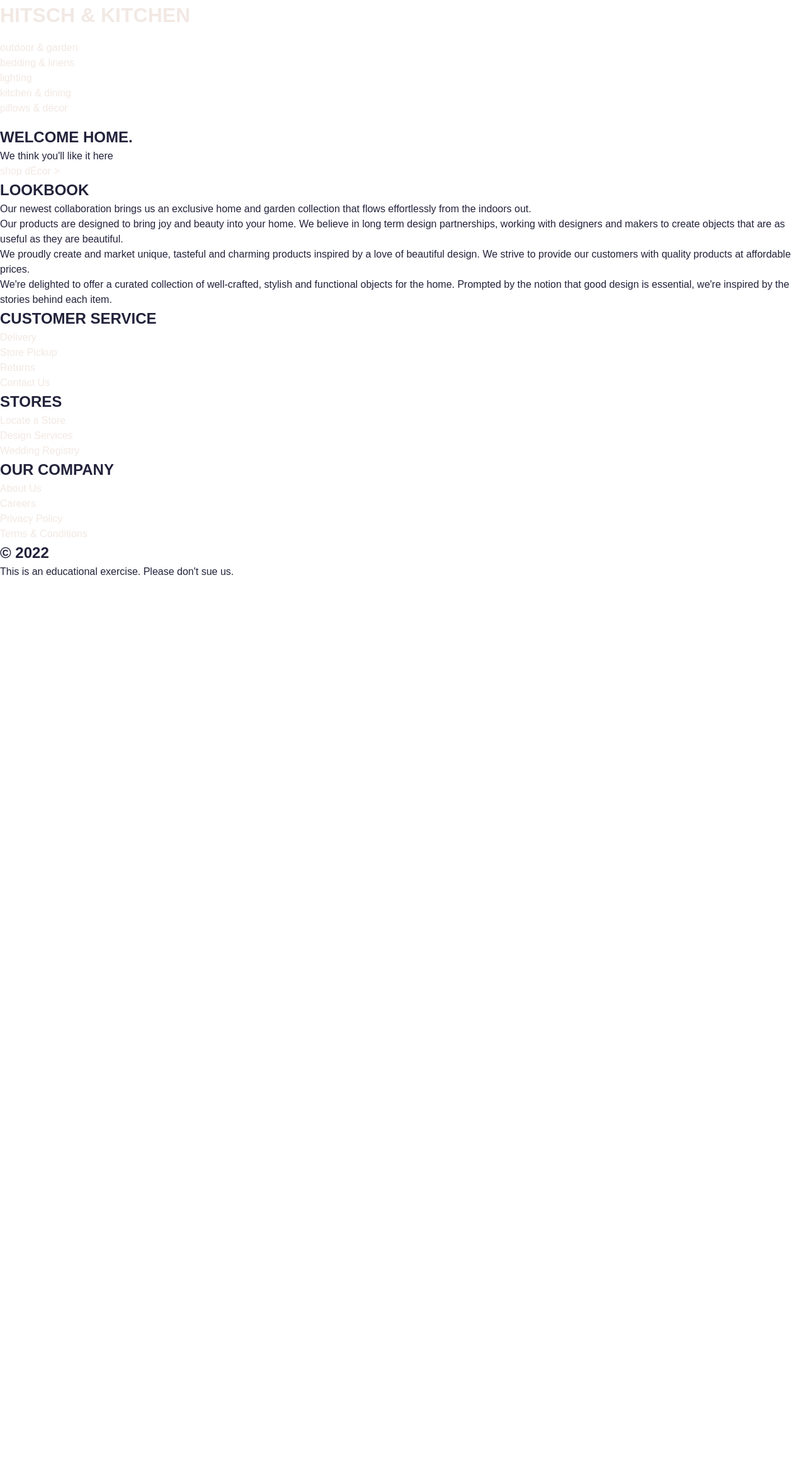
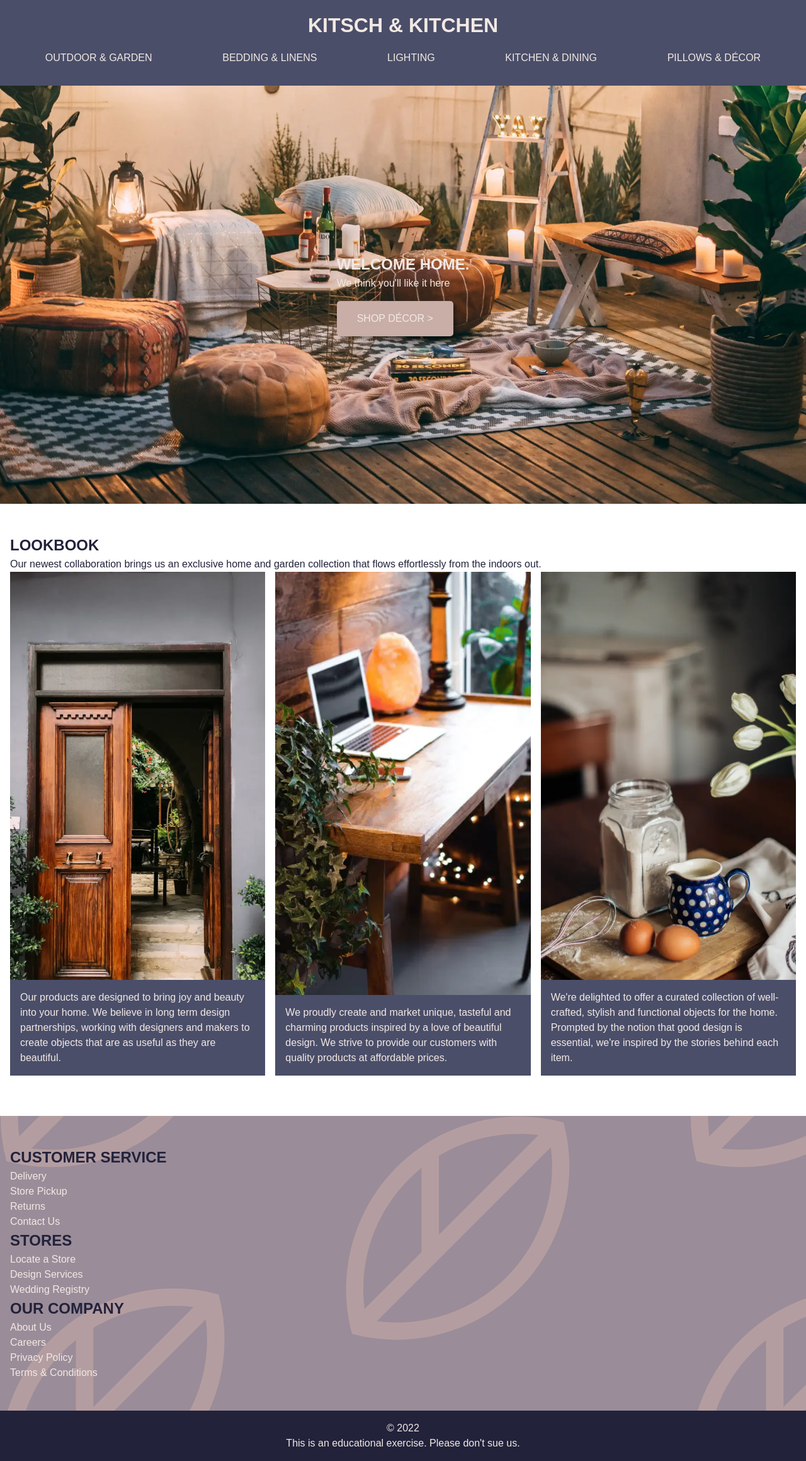
Before and after one commit to msuddaby/1530-demo-repo, a PHP site: page / in a window 1280 px wide. Shown: the whole page at 63% size. Before the commit the page ends 913 px from the top, so only its background shows below. Run offline with PHP 8.4, Linux system fonts and the light colour scheme.

Commit message:
almost done bgimages

```diff
--- a/backgroundimages-start/css/styles.css
+++ b/backgroundimages-start/css/styles.css
@@ -6,10 +6,19 @@ millennial pink: #C9ADA7;
 palest pink:     #F2E9E4;
 */
 
+:root {
+    --standard-space:     1rem;
+    --dk-navy:          #22223B;
+    --md-navy:           #4A4E69;
+    --mauve:            #9A8C98;
+    --millennialpink:   #C9ADA7;
+    --palestpink:       #F2E9E4;
+}
+
 /* Typography & Universal Styles */
 
 body {
-    color: #22223B;
+    color: var(--dk-navy);
     font-family: 'Montserrat', sans-serif;
 }
 
@@ -23,7 +32,7 @@ ul, li {
 }
 
 a {
-    color: #4A4E69;
+    color: var(--mdnavy);
     text-decoration: none;
 }
 
@@ -31,22 +40,43 @@ a:hover {
     text-decoration: underline;
 }
 
-.wrapper {
+.container {
     max-width: 1280px;
     margin: auto;
+    padding: calc(var(--standard-space) * 3) var(--standard-space);
 }
 
 /* Navigation */
 
 h1, a {
-    color: #F2E9E4;
+    color: var(--palestpink);
+}
+
+header {
+    background-color: var(--md-navy);
+    text-align: center;
+    padding: var(--standard-space);
+    text-transform: uppercase;
 }
 
 /* Hero Banner */
+.banner {
+    background-image: url('../img/bg/outdoor-tall.webp');
+    background-attachment: fixed;
+    height: calc(100vh - 232px);
+    background-size: cover;
+    background-position: bottom;
+    display: flex;
+    align-items: center;
+    justify-content: center;
+    color: var(--palestpink);
+    min-height: 172px;
+
+}
 
 
 .btn {
-    background-color: #C9ADA7;
+    background-color: var(--millennialpink);
     border-radius: 5px;
     box-shadow: 5px 5px 5px rgba(0,0,0,0.25);
     display: inline-block;
@@ -56,13 +86,73 @@ h1, a {
 }
 
 /* Cards */
+.cards div {
+    height: 800px;
+    background-size: cover;
+    background-position: bottom;
+    display: flex;
+    flex-direction: column;
+    justify-content: end;
+    margin-bottom: var(--standard-space);
 
+}
+
+.cards p {
+    background-color: var(--md-navy);
+    color: var(--palestpink);
+    padding: var(--standard-space);
+}
+
+.flex-container {
+
+}
+
+.cards div:first-of-type {
+
+    background-image: url('../img/cards/exterior-entry.webp');
+}
+
+.cards div:nth-of-type(2) {
+    background-image: url('../img/cards/interior-desk-resized.webp');
+}
+
+.cards div:last-of-type {
+    background-image: url('../img/cards/kitchen-trinkets.webp');
+}
 
 /* Footer Styles */
 
+footer {
+    background-color: var(--mauve);
+    background-image: url('../img/leaf.svg');
+}
+
+.copyright {
+    background-color: var(--dk-navy);
+    color: var(--palestpink);
+    text-align: center;
+    padding: var(--standard-space);
+}
 
 /* Media Queries */
 
 @media screen and (min-width: 800px) {
+    nav ul {
+        display: flex;
+        justify-content: space-around;
+    }
 
+    .banner {
+        background-image: url('../img/bg/outdoor-wide.webp');
+        height: calc(100vh - 136px);
+    }
+
+    .flex-container {
+        display: flex;
+        justify-content: space-between;
+    }
+
+    .cards div {
+        width: calc((100% - (var(--standard-space) * 2)) / 3);
+    }
 }
--- a/backgroundimages-start/index.html
+++ b/backgroundimages-start/index.html
@@ -14,7 +14,7 @@
 	</head>
 	<body>
 		<header>
-			<h1><a href="">HITSCH &AMP; KITCHEN</a></h1>
+			<h1><a href="">KITSCH &AMP; KITCHEN</a></h1>
 			<nav>
 				<ul>
 					<li><a href="">outdoor &AMP; garden</a></li>
@@ -30,14 +30,14 @@
 				<div>
 					<h2>Welcome home.</h2>
 					<p>We think you'll like it here</p>
-					<a href="">shop d&Eacute;cor &gt;</a>
+					<a class="btn" href="">shop d&Eacute;cor &gt;</a>
 				</div>
 			</div>
 			<div class="container">
 				<h2>Lookbook</h2>
 				<p>Our newest collaboration brings us an exclusive home and garden collection that flows effortlessly from the indoors out.</p>
 
-				<div class="flex-container">
+				<div class="flex-container cards">
 					<div>
 						<p>Our products are designed to bring joy and beauty into your home. We believe in long term design partnerships, working with designers and makers to create objects that are as useful as they are beautiful.</p>
 					</div>
@@ -74,7 +74,7 @@
 				</div>
 			</div>
 			<section class="copyright">
-				<h2>&copy; 2022</h2>
+				<p>&copy; 2022</p>
 				<p>This is an educational exercise. Please don't sue us.</p>
 			</section>
 		</footer>
```
